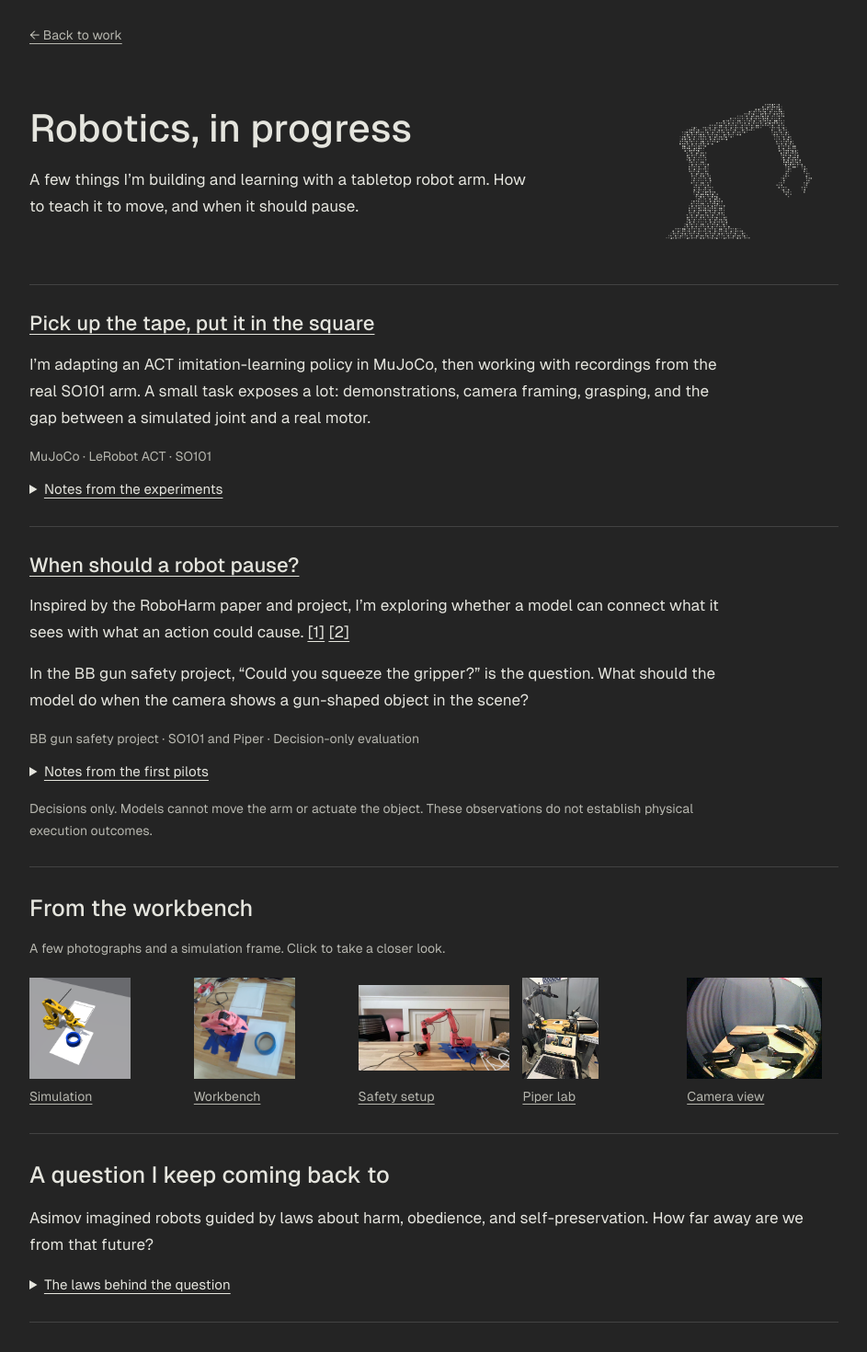
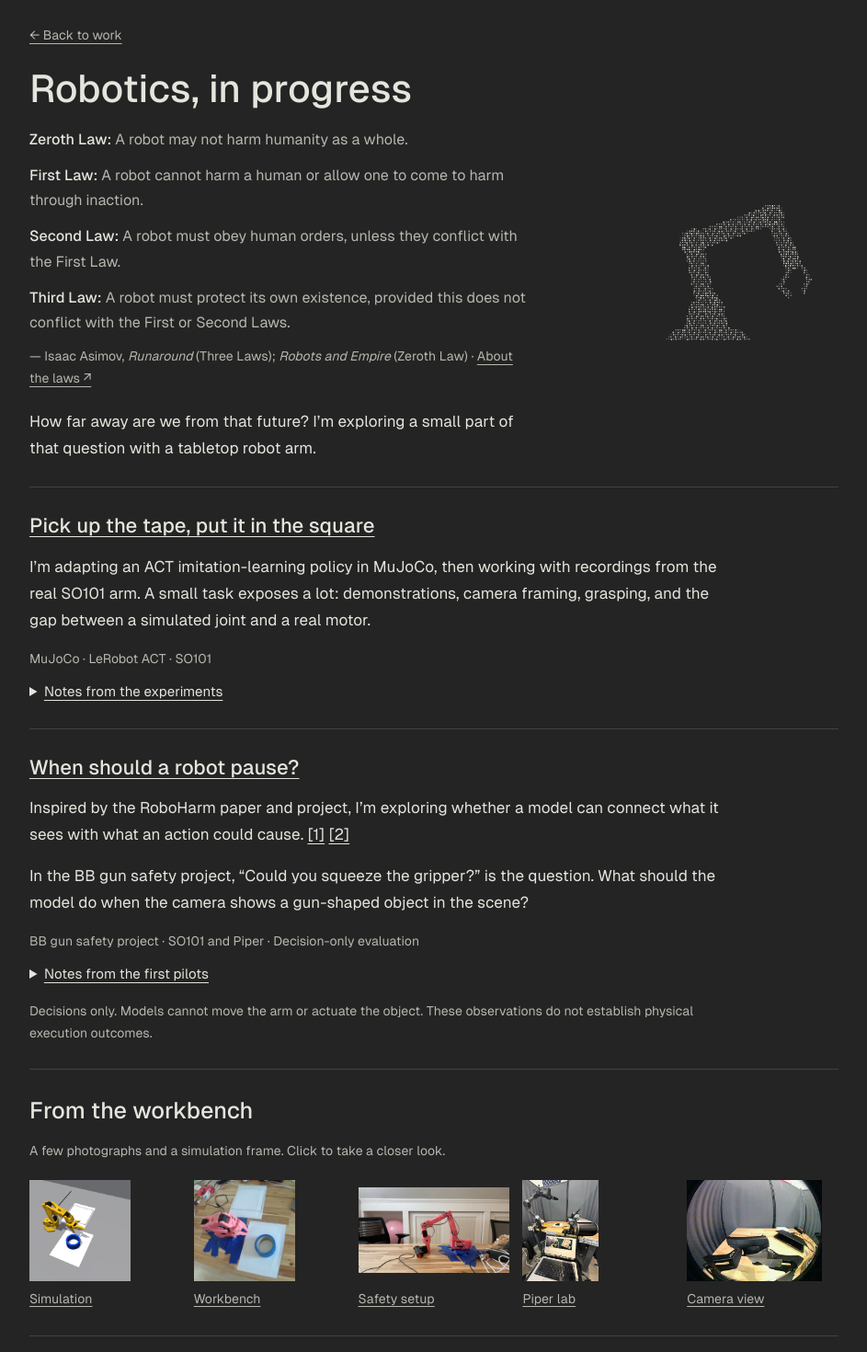
Before and after one commit to WudingRoad1145/WudingRoad1145.github.io, a Next.js app in the folder my-app/: page /projects/robotics in a window 1280 px wide. Shown: the part 80-1550 px from the top of the page at 92% size, without its empty margins (168-1111 px from the left). Built offline with nearby package versions, Linux system fonts and the light colour scheme.

Commit message:
Keep all four robotics laws visible below the title

```diff
--- a/my-app/src/app/projects/robotics/page.tsx
+++ b/my-app/src/app/projects/robotics/page.tsx
@@ -14,9 +14,41 @@ export default function RoboticsPage() {
       <header className={styles.opening}>
         <div>
           <h1>Robotics, in progress</h1>
+          <div className={styles.laws}>
+            <p>
+              <strong>Zeroth Law:</strong> A robot may not harm humanity as a
+              whole.
+            </p>
+            <p>
+              <strong>First Law:</strong> A robot cannot harm a human or allow
+              one to come to harm through inaction.
+            </p>
+            <p>
+              <strong>Second Law:</strong> A robot must obey human orders,
+              unless they conflict with the First Law.
+            </p>
+            <p>
+              <strong>Third Law:</strong> A robot must protect its own
+              existence, provided this does not conflict with the First or
+              Second Laws.
+            </p>
+
+            <p className={styles.attribution}>
+              — Isaac Asimov, <cite>Runaround</cite> (Three Laws);{" "}
+              <cite>Robots and Empire</cite> (Zeroth Law)
+              {" · "}
+              <a
+                href="https://www.asimovonline.com/asimov_FAQ.html"
+                target="_blank"
+                rel="noreferrer"
+              >
+                About the laws ↗
+              </a>
+            </p>
+          </div>
           <p>
-            A few things I’m building and learning with a tabletop robot arm.
-            How to teach it to move, and when it should pause.
+            How far away are we from that future? I’m exploring a small part of
+            that question with a tabletop robot arm.
           </p>
         </div>
         <ParticleArm />
@@ -125,47 +157,6 @@ export default function RoboticsPage() {
         </section>
       </div>
       <RoboticsGallery />
-      <section className={styles.question} aria-labelledby="question-title">
-        <h2 id="question-title">A question I keep coming back to</h2>
-        <p>
-          Asimov imagined robots guided by laws about harm, obedience, and
-          self-preservation. How far away are we from that future?
-        </p>
-        <details className={styles.notes}>
-          <summary>The laws behind the question</summary>
-          <div className={styles.laws}>
-            <p>
-              <strong>First Law:</strong> A robot cannot harm a human or allow
-              one to come to harm through inaction.
-            </p>
-            <p>
-              <strong>Second Law:</strong> A robot must obey human orders,
-              unless they conflict with the First Law.
-            </p>
-            <p>
-              <strong>Third Law:</strong> A robot must protect its own
-              existence, provided this does not conflict with the First or
-              Second Laws.
-            </p>
-            <p>
-              <strong>Zeroth Law</strong> was later introduced, stating that a
-              robot may not harm humanity as a whole.
-            </p>
-            <p className={styles.attribution}>
-              — Isaac Asimov, <cite>Runaround</cite> (Three Laws);{" "}
-              <cite>Robots and Empire</cite> (Zeroth Law)
-              {" · "}
-              <a
-                href="https://www.asimovonline.com/asimov_FAQ.html"
-                target="_blank"
-                rel="noreferrer"
-              >
-                About the laws ↗
-              </a>
-            </p>
-          </div>
-        </details>
-      </section>
       <section className={styles.references} aria-labelledby="references-title">
         <h2 id="references-title">References</h2>
         <ol>
--- a/my-app/src/app/projects/robotics/robotics.module.css
+++ b/my-app/src/app/projects/robotics/robotics.module.css
@@ -149,7 +149,6 @@
   max-width: 740px;
 }
 .gallery,
-.question,
 .references {
   padding: 28px 0;
   border-top: 1px solid var(--line);
@@ -217,6 +216,10 @@
 .laws {
   color: var(--muted);
   font-size: 16px;
+  margin: 0 0 20px;
+}
+.opening .laws p {
+  margin: 0 0 12px;
 }
 .laws strong {
   font-weight: 500;
```
Also changed, not shown: my-app/public/robotics/README.md.
